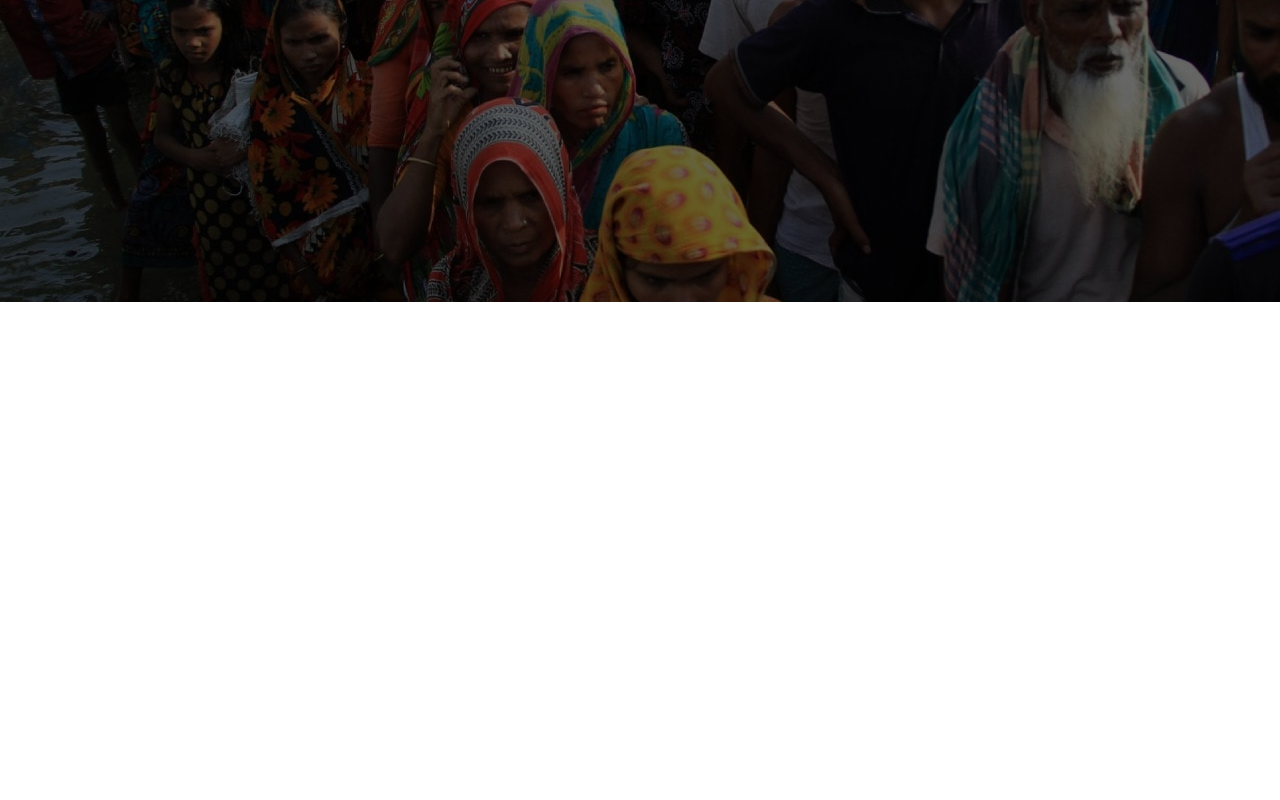
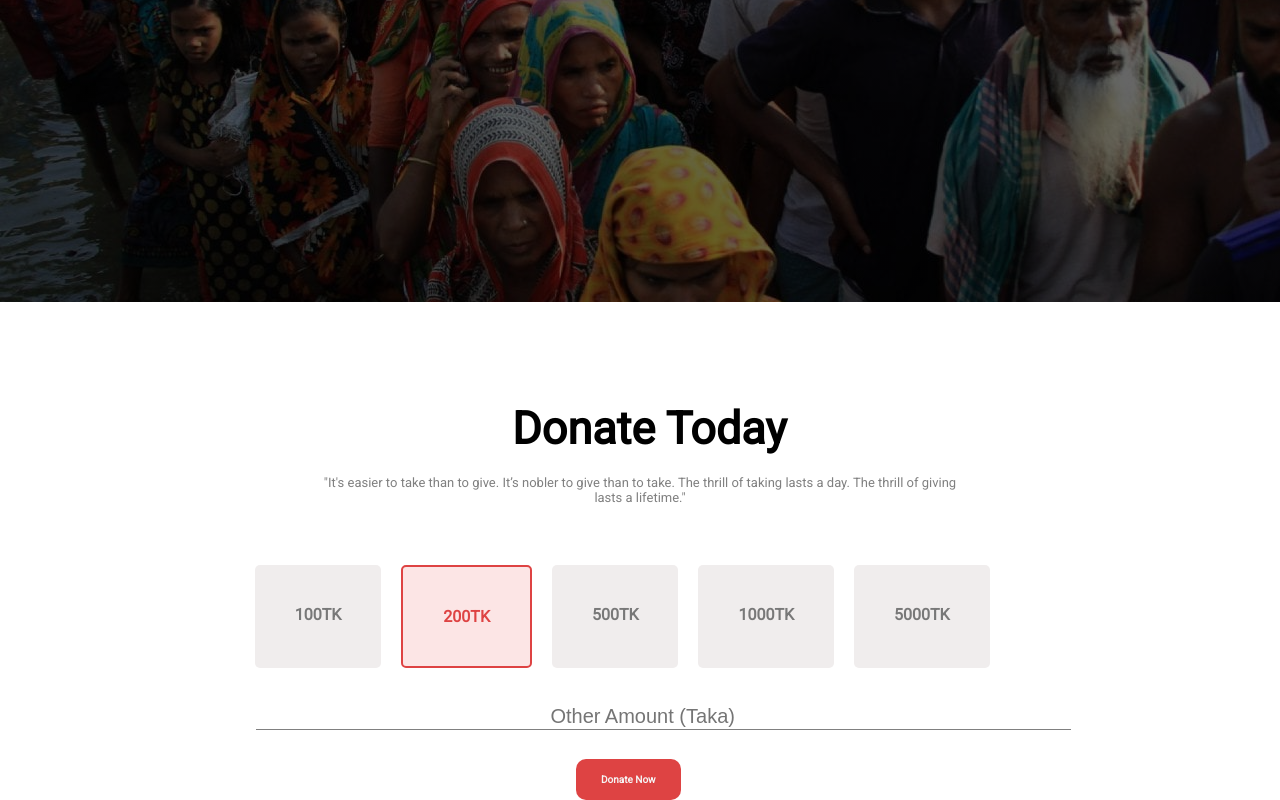
Before and after one commit to mbmSouRov/donation, a plain HTML site: page index.html in a window 1280 px wide. Shown: the part 458-1258 px from the top of the page. Before the commit the page ends 800 px from the top, so only its background shows below. Drawn offline with Linux system fonts and the light colour scheme; a web font is replaced by a local one.

Commit message:
second div added

```diff
--- a/index.html
+++ b/index.html
@@ -35,6 +35,24 @@
       </div>
     </section>
     <!-- SECOND PART -->
-    <section></section>
+    <section class="container-2">
+      <div class="second-div">
+        <h1>Donate Today</h1>
+        <p>
+          "It's easier to take than to give. It’s nobler to give than to take.
+          The thrill of taking lasts a day. The thrill of giving lasts a
+          lifetime."
+        </p>
+        <ul style="list-style-type: none">
+          <li>100TK</li>
+          <li id="red-box">200TK</li>
+          <li>500TK</li>
+          <li>1000TK</li>
+          <li>5000TK</li>
+        </ul>
+        <input id="input-1" type="text" placeholder="Other Amount (Taka)" />
+        <a class="button-class" href="">Donate Now</a>
+      </div>
+    </section>
   </body>
 </html>
--- a/style.css
+++ b/style.css
@@ -44,3 +44,48 @@ body {
   border-radius: 10px;
   margin-left: 45%;
 }
+.second-div h1 {
+  font-size: 45px;
+  margin-left: 40%;
+  margin-top: 100px;
+}
+.second-div p {
+  color: gray;
+  font-size: 13px;
+  margin-left: 25%;
+  margin-right: 25%;
+  margin-top: 20px;
+  text-align: center;
+}
+.second-div ul {
+  display: flex;
+  margin-top: 50px;
+  margin-left: 16%;
+  margin-right: 10%;
+}
+.second-div li {
+  font-weight: 600;
+  color: #787878;
+  text-align: center;
+  background-color: #f0eded;
+  margin: 10px;
+  padding: 40px;
+  border-radius: 5px;
+}
+#red-box {
+  color: #de4343;
+  background-color: rgba(220, 2, 2, 0.1);
+  border: 2px solid #de4343;
+}
+#input-1 {
+  color: #787878;
+  display: flex;
+  font-size: 20px;
+  padding: 1px 20% 1px 23%;
+  margin: 2% 20% 3% 20%;
+  border-top: 0px;
+  border-left: 0px;
+  border-right: 0px;
+  border-bottom: 1px solid gray;
+  outline: none;
+}
```
